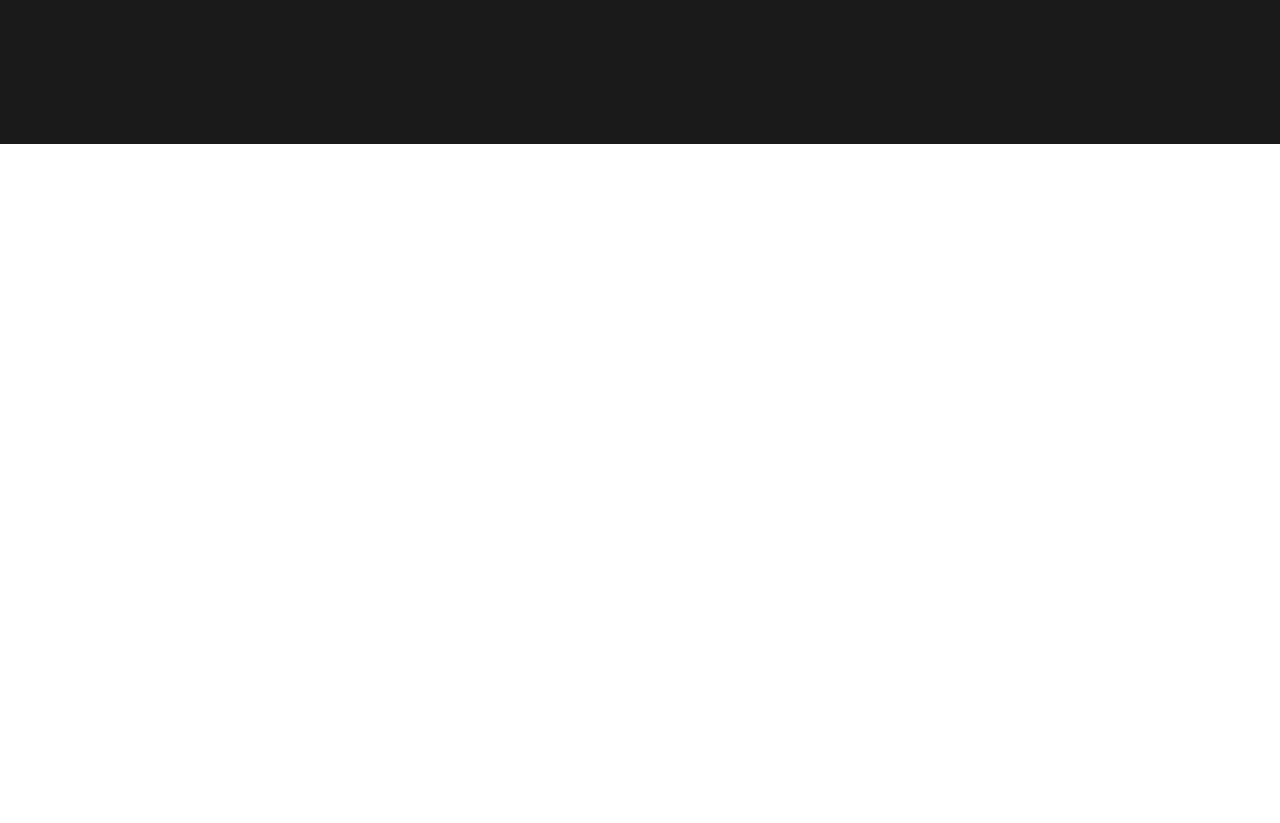
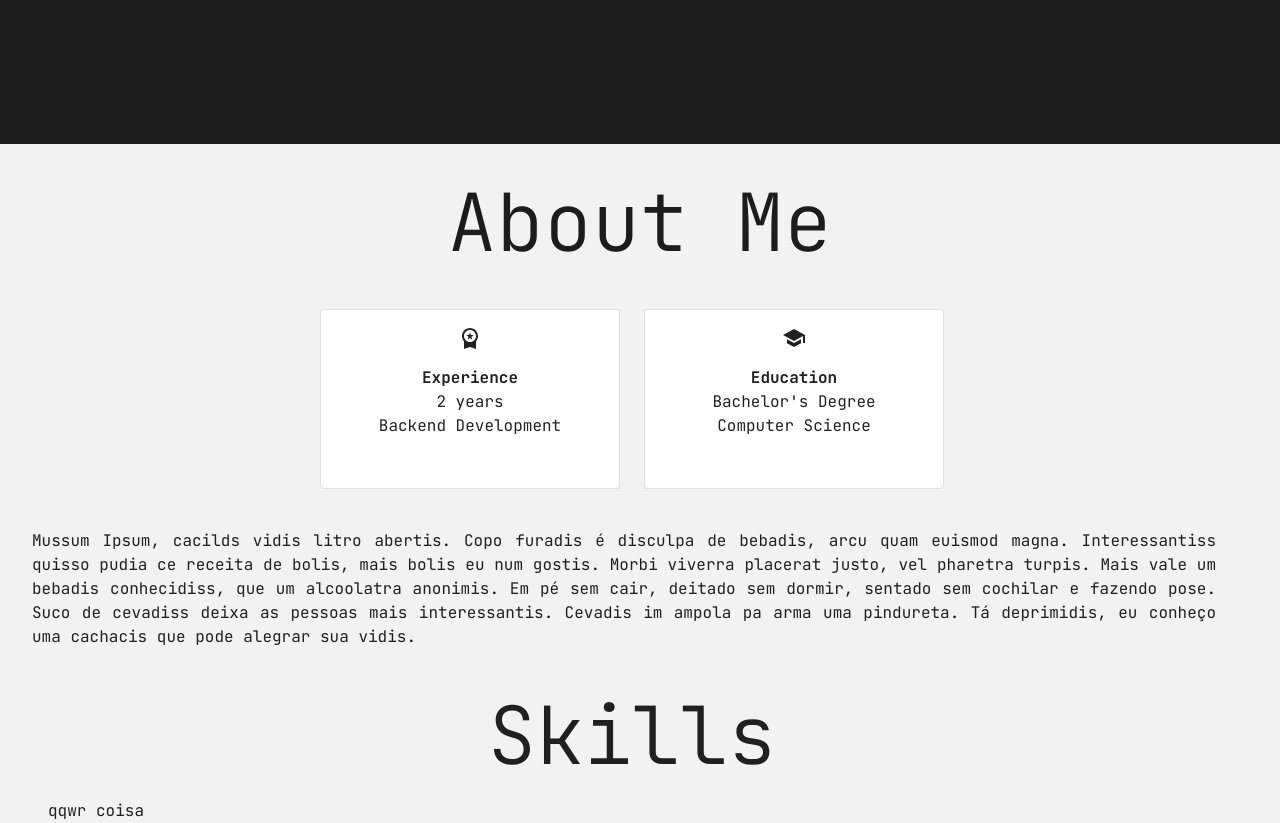
Before and after one commit to lucasfrr/lf-portfolio, a React (Vite) app: page / in a window 1280 px wide. Shown: the part 720-1543 px from the top of the page. Before the commit the page ends 864 px from the top, so only its background shows below. Built offline with nearby package versions, Linux system fonts and the light colour scheme.

Commit message:
feat: start about page

```diff
--- a/src/pages/Home/Home.tsx
+++ b/src/pages/Home/Home.tsx
@@ -1,4 +1,5 @@
 import LFNavBar from "../../components/LFNavBar/LFNavBar"
+import About from "../sections/About/About"
 import Hero from "../sections/Hero/Hero"
 
 const Home = () => {
@@ -6,6 +7,7 @@ const Home = () => {
         <>
             <LFNavBar />
             <Hero />
+            <About />
         </>
     )
 }
--- /dev/null
+++ b/src/pages/sections/About/About.tsx
@@ -0,0 +1,100 @@
+import { Box, Card, CardContent, Container, Grid, styled, Typography } from "@mui/material"
+import WorkspacePremiumIcon from '@mui/icons-material/WorkspacePremium';
+import SchoolIcon from '@mui/icons-material/School';
+
+const About = () => {
+
+    const StyledAbout = styled("div")(({ theme }) => ({
+        backgroundColor: theme.palette.secondary.main,
+        display: "flex",
+        alignItems: "center",
+        [theme.breakpoints.up("xs")]: {
+            h1: {
+                fontSize: "65px"
+            },
+            h2: {
+                fontSize: "30px"
+            }
+        },
+        [theme.breakpoints.up("md")]: {
+            h1: {
+                fontSize: "80px"
+            },
+            h2: {
+                fontSize: "30px"
+            }
+        }
+    }))
+
+    return (
+        <>
+            <StyledAbout>
+                <Container maxWidth="lg">
+
+                    <Grid container spacing={2}>
+
+                        <Grid item xs={12}>
+                            <Typography color="primary.main" variant="h1" textAlign="center" pt={4}>
+                                About Me
+                            </Typography>
+                        </Grid>
+                        <Grid container pt={5} display="flex" justifyContent="center" spacing={3}>
+
+                            <Grid item>
+                                <Card sx={{ width: 300, height: 180 }} variant="outlined">
+                                    <CardContent>
+                                        <Box display="flex" alignItems="center" justifyContent="center">
+                                            <WorkspacePremiumIcon />
+                                        </Box>
+                                        <Typography textAlign="center" pt={2}><b>Experience</b></Typography>
+                                        <Typography textAlign="center">2 years</Typography>
+                                        <Typography textAlign="center">Backend Development</Typography>
+                                    </CardContent>
+                                </Card>
+                            </Grid>
+
+                            <Grid item>
+                                <Card sx={{ width: 300, height: 180 }} variant="outlined">
+                                    <CardContent>
+                                        <Box display="flex" alignItems="center" justifyContent="center">
+                                            <SchoolIcon />
+                                        </Box>
+                                        <Typography textAlign="center" pt={2}><b>Education</b></Typography>
+                                        <Typography textAlign="center">Bachelor's Degree</Typography>
+                                        <Typography textAlign="center">Computer Science</Typography>
+                                    </CardContent>
+                                </Card>
+                            </Grid>
+
+                        </Grid>
+
+                        <Grid container spacing={2}>
+                            <Typography textAlign="justify" pt={7}>
+                                Mussum Ipsum, cacilds vidis litro abertis.  Copo furadis é disculpa de bebadis, arcu quam euismod magna.
+                                Interessantiss quisso pudia ce receita de bolis, mais bolis eu num gostis. Morbi viverra placerat justo, vel pharetra turpis.
+                                Mais vale um bebadis conhecidiss, que um alcoolatra anonimis.
+                                Em pé sem cair, deitado sem dormir, sentado sem cochilar e fazendo pose. Suco de cevadiss deixa as pessoas mais interessantis.
+                                Cevadis im ampola pa arma uma pindureta. Tá deprimidis, eu conheço uma cachacis que pode alegrar sua vidis.
+                            </Typography>
+                        </Grid>
+
+                        <Grid container spacing={2}>
+                            <Grid item xs={12}>
+                                <Typography variant="h1" textAlign="center" pt={5}>Skills</Typography>
+                            </Grid>
+
+                            <Grid item>
+                                qqwr coisa
+                            </Grid>
+
+                        </Grid>
+
+                    </Grid>
+
+                </Container>
+            </StyledAbout>
+        </>
+    )
+}
+
+export default About
--- a/src/pages/sections/Hero/Hero.tsx
+++ b/src/pages/sections/Hero/Hero.tsx
@@ -35,7 +35,12 @@ const Hero = () => {
     const StyledImg = styled("img")(({ theme }) => ({
         width: "85%",
         border: `2px solid ${theme.palette.primary.contrastText}`,
-        borderRadius: "50%"
+        borderRadius: "50%",
+        transition: "border-color 0.5s, background-color 0.5s",
+        '&:hover': {
+            backgroundColor: theme.palette.info.main,
+            border: `1px solid ${theme.palette.info.dark}`
+        }
     }))
 
     return (
```
